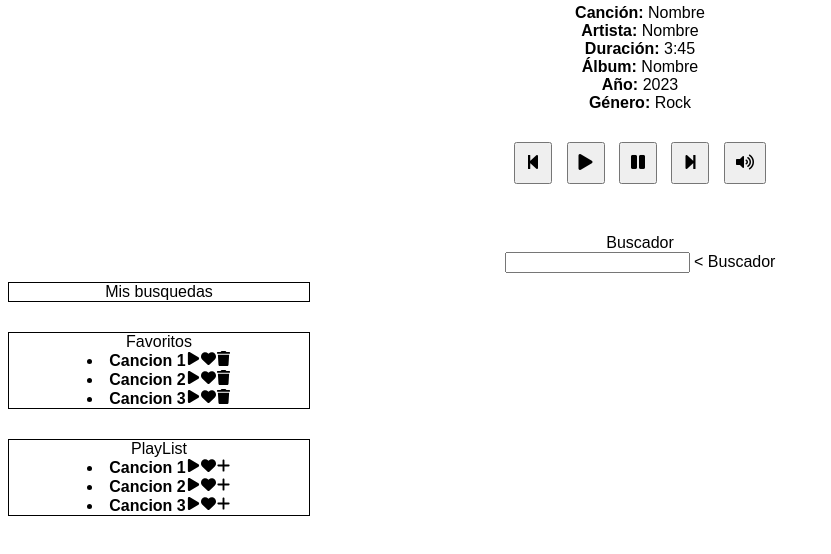
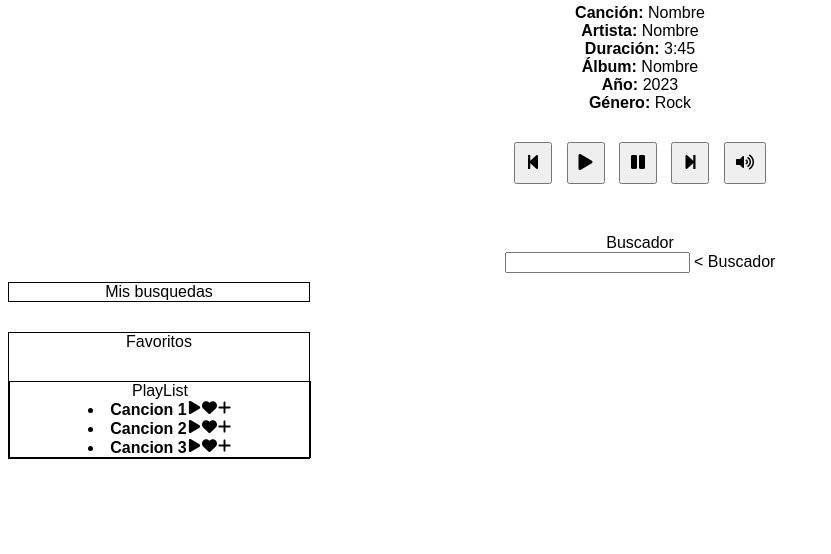
Before and after one commit to inetecuador/reproductor-musica-g4, a plain HTML site: page index.html in a window 1280 px wide. Shown: the part 90-644 px from the top of the page, without its empty margins (0-831 px from the left). Drawn offline with Linux system fonts and the light colour scheme.

Commit message:
favoritos

```diff
--- a/index.html
+++ b/index.html
@@ -78,11 +78,10 @@
         <div style="border: 1px; height: 30px;">
 
         </div>
-        <div style="border: 1px solid black; width: 300px;">
+        <div style="border: 1px solid black; width: 300px;" id="favoritos">
             Favoritos
-            <li> <strong> Cancion 1</strong><img src="./img/play-solid.svg" alt="" width="15" height="15"><img src="./img/heart-solid.svg" alt="" width="15" height="15"><img src="./img/trash-solid.svg" alt="" width="15" height="15"></li>
-            <li> <strong> Cancion 2</strong><img src="./img/play-solid.svg" alt="" width="15" height="15"><img src="./img/heart-solid.svg" alt="" width="15" height="15"><img src="./img/trash-solid.svg" alt="" width="15" height="15"></li>
-            <li> <strong> Cancion 3</strong><img src="./img/play-solid.svg" alt="" width="15" height="15"><img src="./img/heart-solid.svg" alt="" width="15" height="15"><img src="./img/trash-solid.svg" alt="" width="15" height="15"></li>
+            <div id="resFavoritos">
+
         </div>
         <div style="border: 1px; height: 30px;">
 
```
